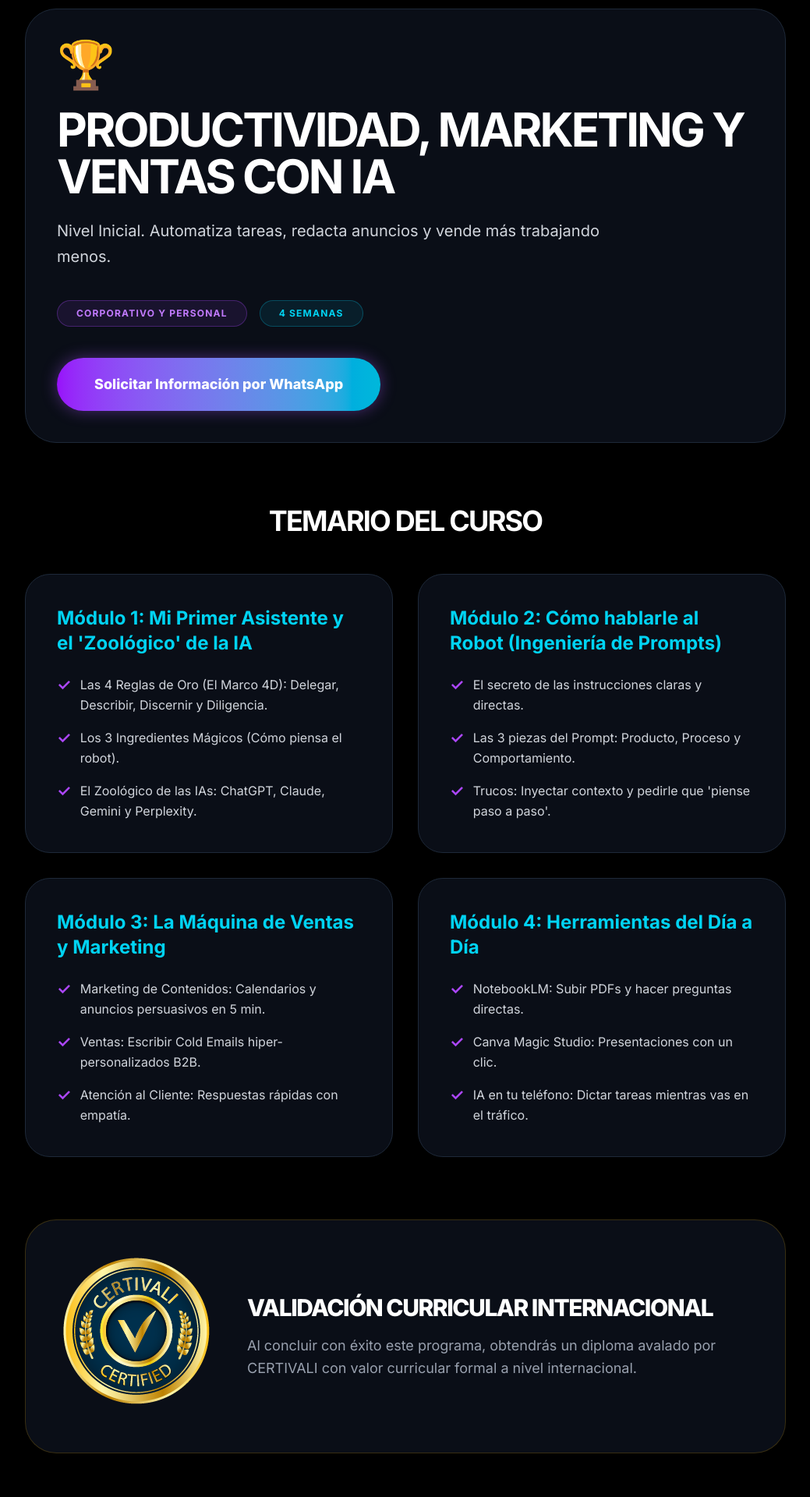
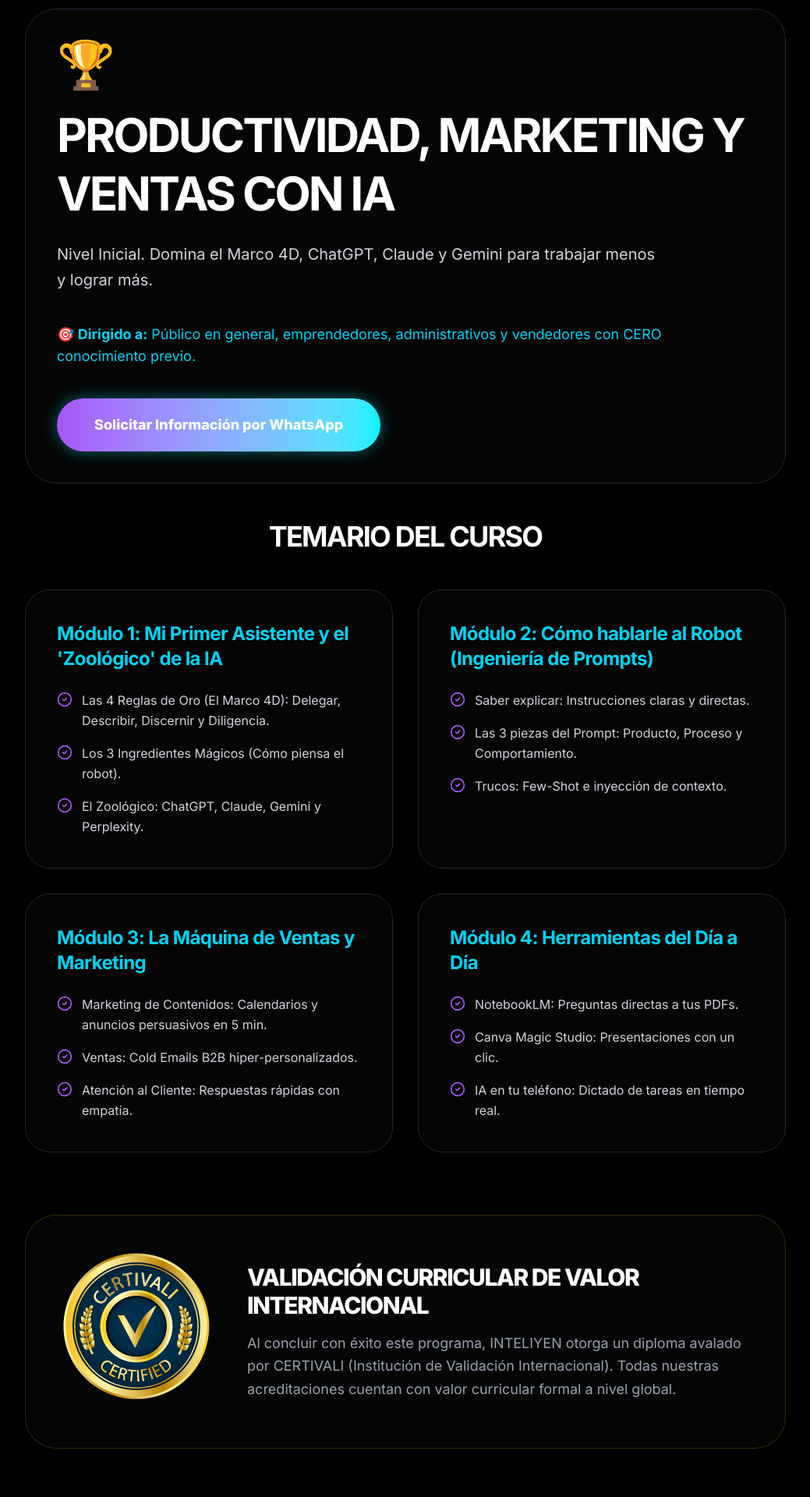
Before and after one commit to inteliyentecnologia-blip/inteliyen-web, a React (Vite) app: page /cursos/1 in a window 1280 px wide. Shown: the part 140-2060 px from the top of the page at 78% size, without its empty margins (120-1159 px from the left). Built offline with nearby package versions, Linux system fonts and the light colour scheme.

Commit message:
fix: recuperando tipografia y 6 cursos completos

```diff
--- a/src/app/data/coursesData.ts
+++ b/src/app/data/coursesData.ts
@@ -3,90 +3,90 @@
     id: 1,
     icon: '🏆',
     title: 'Productividad, Marketing y Ventas con IA',
-    description: 'Nivel Inicial. Automatiza tareas, redacta anuncios y vende más trabajando menos.',
+    description: 'Nivel Inicial. Domina el Marco 4D, ChatGPT, Claude y Gemini para trabajar menos y lograr más.',
     audienceType: 'Corporativo y Personal',
     duration: '4 semanas',
-    audience: 'Público en general, emprendedores, administrativos, vendedores y cualquier persona con CERO conocimiento de tecnología.',
+    audience: 'Público en general, emprendedores, administrativos y vendedores con CERO conocimiento previo.',
     modules: [
-      "Módulo 1: Mi Primer Asistente y el 'Zoológico' de la IA\n• Las 4 Reglas de Oro (El Marco 4D): Delegar, Describir, Discernir y Diligencia.\n• Los 3 Ingredientes Mágicos (Cómo piensa el robot).\n• El Zoológico de las IAs: ChatGPT, Claude, Gemini y Perplexity.",
-      "Módulo 2: Cómo hablarle al Robot (Ingeniería de Prompts)\n• El secreto de las instrucciones claras y directas.\n• Las 3 piezas del Prompt: Producto, Proceso y Comportamiento.\n• Trucos: Inyectar contexto y pedirle que 'piense paso a paso'.",
-      "Módulo 3: La Máquina de Ventas y Marketing\n• Marketing de Contenidos: Calendarios y anuncios persuasivos en 5 min.\n• Ventas: Escribir Cold Emails hiper-personalizados B2B.\n• Atención al Cliente: Respuestas rápidas con empatía.",
-      "Módulo 4: Herramientas del Día a Día\n• NotebookLM: Subir PDFs y hacer preguntas directas.\n• Canva Magic Studio: Presentaciones con un clic.\n• IA en tu teléfono: Dictar tareas mientras vas en el tráfico."
+      "Módulo 1: Mi Primer Asistente y el 'Zoológico' de la IA\n• Las 4 Reglas de Oro (El Marco 4D): Delegar, Describir, Discernir y Diligencia.\n• Los 3 Ingredientes Mágicos (Cómo piensa el robot).\n• El Zoológico: ChatGPT, Claude, Gemini y Perplexity.",
+      "Módulo 2: Cómo hablarle al Robot (Ingeniería de Prompts)\n• Saber explicar: Instrucciones claras y directas.\n• Las 3 piezas del Prompt: Producto, Proceso y Comportamiento.\n• Trucos: Few-Shot e inyección de contexto.",
+      "Módulo 3: La Máquina de Ventas y Marketing\n• Marketing de Contenidos: Calendarios y anuncios persuasivos en 5 min.\n• Ventas: Cold Emails B2B hiper-personalizados.\n• Atención al Cliente: Respuestas rápidas con empatía.",
+      "Módulo 4: Herramientas del Día a Día\n• NotebookLM: Preguntas directas a tus PDFs.\n• Canva Magic Studio: Presentaciones con un clic.\n• IA en tu teléfono: Dictado de tareas en tiempo real."
     ]
   },
   {
     id: 2,
     icon: '🤖',
     title: 'Agentes de IA y Automatización Avanzada',
-    description: 'Nivel Intermedio. Construye "Empleados Digitales" autónomos que trabajen 24/7.',
+    description: 'Nivel Intermedio. Construye "Empleados Digitales" autónomos que trabajen por ti 24/7.',
     audienceType: 'Corporativo y Personal',
     duration: '5 semanas',
-    audience: 'Dueños de negocio, líderes de operaciones y personas que quieren automatizar procesos reales.',
+    audience: 'Dueños de negocio y líderes de operaciones que buscan automatización real.',
     modules: [
-      "Módulo 1: De Chatbots a Agentes Autónomos\n• Diferencia real: El agente piensa, decide y usa herramientas.\n• Ecosistema n8n: Libertad total sin pagar miles en suscripciones.\n• Mapeo de procesos: Identificar qué automatizar hoy.",
-      "Módulo 2: El Cerebro del Agente (Claude & Lógica)\n• Por qué Claude es el mejor para reglas estrictas.\n• System Prompts: Personalidad y árboles de decisión.\n• Gestión de memoria: Recordar el historial del cliente.",
-      "Módulo 3: Orquestación Maestra con n8n\n• Instalación y entendimiento de 'Nodos'.\n• Conexiones API seguras y Webhooks.\n• Enseñar al sistema a 'escuchar' correos o formularios.",
-      "Módulo 4: Proyectos Reales\n• Proyecto 1: Agente Analista (Excel a Slack/WhatsApp).\n• Proyecto 2: Agente de Soporte (Lee manuales y responde tickets).\n• Prevención de errores y mantenimiento."
+      "Módulo 1: De Chatbots a Agentes Autónomos\n• La diferencia real: Decisión vs Respuesta.\n• Ecosistema Open Source: n8n y ahorro de costos.\n• Mapeo de procesos automatizables.",
+      "Módulo 2: El Cerebro del Agente (Claude)\n• Por qué Claude es superior en lógica de reglas.\n• System Prompts y árboles de decisión.\n• Gestión de memoria del agente.",
+      "Módulo 3: Orquestación Maestra con n8n\n• Instalación y lógica de Nodos.\n• Conexiones API y Webhooks.\n• Escucha activa de correos y formularios.",
+      "Módulo 4: Proyectos Reales\n• Proyecto 1: Agente Analista (Excel a Slack/WhatsApp).\n• Proyecto 2: Agente de Soporte con manuales internos.\n• Mantenimiento y prevención de errores."
     ]
   },
   {
     id: 3,
     icon: '🎨',
     title: 'Diseño, Imágenes y Video con IA',
-    description: 'Genera recursos visuales Premium en tiempo récord para marcas y redes.',
+    description: 'Genera recursos visuales Premium en tiempo récord. Midjourney, Runway y ElevenLabs.',
     audienceType: 'Corporativo y Personal',
     duration: '5 semanas',
-    audience: 'Diseñadores, mercadólogos, community managers y creativos.',
+    audience: 'Diseñadores, mercadólogos y creativos que necesitan velocidad profesional.',
     modules: [
-      "Módulo 1: Dirección de Arte Prompteada\n• Batalla: Midjourney V6 vs DALL-E 3 vs Stable Diffusion.\n• Anatomía de un Prompt visual: Iluminación y estilos.\n• Consistencia de personajes: Crear mascotas de marca.",
-      "Módulo 2: Diseño Gráfico y Branding Aumentado\n• Adobe Firefly: Relleno generativo en Photoshop.\n• Creación de logotipos y vectorización rápida.\n• Brand Kit consistente usando solo IA.",
-      "Módulo 3: La Revolución Audiovisual\n• Video Generativo: Runway, Sora y Haiper.\n• Clonación de voz profesional: ElevenLabs en múltiples idiomas.",
-      "Módulo 4: Avatares y Derechos de Autor\n• HeyGen: Avatares para capacitación sin cámaras.\n• Edición basada en texto (Descript) y legalidad de imágenes."
+      "Módulo 1: Dirección de Arte Prompteada\n• Batalla: Midjourney V6 vs DALL-E 3.\n• Anatomía de un Prompt visual: Iluminación y Estilo.\n• Consistencia de personajes para marcas.",
+      "Módulo 2: Diseño Gráfico y Branding\n• Photoshop: Relleno generativo con Adobe Firefly.\n• Logotipos y vectorización rápida.\n• Brand Kits generados 100% con IA.",
+      "Módulo 3: Revolución Audiovisual\n• Video: Runway, Sora y Haiper.\n• Voz: Clonación profesional con ElevenLabs.",
+      "Módulo 4: Avatares y Legalidad\n• HeyGen: Videos de capacitación sin cámaras.\n• Derechos de autor en imágenes generadas."
     ]
   },
   {
     id: 4,
     icon: '🛠️',
-    title: 'Desarrollo de Software Potenciado por IA',
-    description: 'Escribe código, debuguea y documenta a la velocidad del pensamiento.',
+    title: 'Desarrollo de Software con IA',
+    description: 'Escribe código, debuguea y documenta a la velocidad de la luz con Cursor y Copilot.',
     audienceType: 'Ingeniería',
     duration: '6 semanas',
-    audience: 'Programadores (Juniors/Seniors), Arquitectos y estudiantes de ingeniería.',
+    audience: 'Programadores (JR/SR) y estudiantes de ingeniería.',
     modules: [
-      "Módulo 1: El Nuevo Entorno (IDEs Inteligentes)\n• Dominio de Cursor IDE y GitHub Copilot.\n• Autocompletado predictivo y generación de boilerplate.\n• Estructuras en React, Python o Node.js.",
-      "Módulo 2: IA como Pair Programmer\n• Traducción de código (PHP viejo a TypeScript moderno).\n• Explicación de código Legacy complejo.\n• Regex y consultas SQL con lenguaje natural.",
-      "Módulo 3: Calidad, Testing y Debugging\n• Automatización de Unit Tests con un clic.\n• Refactoring: Optimización de algoritmos lentos.\n• Debugging asistido por terminal.",
-      "Módulo 4: Arquitectura y DevOps\n• Diseño de bases de datos relacionales con IA.\n• Documentación automática (README/Swagger).\n• Detección de vulnerabilidades antes de producción."
+      "Módulo 1: IDEs Inteligentes\n• Dominio de Cursor y GitHub Copilot.\n• Generación de boilerplate en React/Python.",
+      "Módulo 2: Pair Programming\n• Traducción de código legacy.\n• Regex y consultas SQL con lenguaje natural.",
+      "Módulo 3: Calidad y Testing\n• Automatización de Unit Tests.\n• Refactorización y optimización de algoritmos.",
+      "Módulo 4: Arquitectura y DevOps\n• Documentación automática (Swagger/README).\n• Detección de vulnerabilidades de seguridad."
     ]
   },
   {
     id: 5,
     icon: '📈',
     title: 'Project Manager & Master SCRUM con IA',
-    description: 'Gestión ágil inteligente. Automatiza ceremonias y predice riesgos.',
+    description: 'Gestión ágil inteligente. Automatiza ceremonias y predice riesgos de proyectos.',
     audienceType: 'Gestión Técnica',
     duration: '4 semanas',
-    audience: 'Líderes de equipo, Product Owners, Scrum Masters y directores.',
+    audience: 'Líderes de equipo, Product Owners y Scrum Masters.',
     modules: [
-      "Módulo 1: Agilidad en la Era de la IA\n• Repaso de SCRUM y el nuevo rol del 'Orquestador de IA'.",
-      "Módulo 2: Gestión Inteligente del Backlog\n• Redacción de Historias de Usuario con Claude.\n• Estimación de Story Points basada en datos.\n• División automática de Épicas en tareas.",
-      "Módulo 3: Automatización de Ceremonias\n• Daily Standups asíncronos y resúmenes de bloqueos.\n• Minutas automáticas en Plannings e integración con Jira/Asana.",
-      "Módulo 4: Predicción de Riesgos\n• Análisis predictivo de retrasos.\n• Reportes de estatus semanales automáticos.\n• Comunicación empática y manejo de crisis."
+      "Módulo 1: Agilidad en la Era IA\n• SCRUM y el rol del Orquestador de IA.",
+      "Módulo 2: Gestión de Backlog\n• Historias de usuario y Story Points con Claude.\n• División automática de Épicas.",
+      "Módulo 3: Automatización de Ceremonias\n• Daily Standups y minutas automáticas.\n• Integración con Jira y Asana.",
+      "Módulo 4: Predicción de Riesgos\n• Análisis predictivo de retrasos.\n• Reportes ejecutivos automáticos."
     ]
   },
   {
     id: 6,
     icon: '🔒',
     title: 'Seguridad y Amenazas con IA',
-    description: 'Protege tu empresa contra Deepfakes, Phishing IA y Shadow AI.',
+    description: 'Protege tu empresa contra ataques generativos, deepfakes y fugas de datos.',
     audienceType: 'Seguridad / Legal',
     duration: '4 semanas',
-    audience: 'Directores TI (CTOs, CISOs), equipos legales y Recursos Humanos.',
+    audience: 'CTOs, CISOs, equipos legales y Recursos Humanos.',
     modules: [
-      "Módulo 1: El Nuevo Paisaje de Ataques\n• Spear-Phishing Generativo y Deepfakes (Vishing).\n• Inyección de Prompts en chatbots corporativos.",
-      "Módulo 2: El Escudo Defensivo\n• Detección de anomalías en red con IA.\n• Capacitación para detectar audios/videos falsos.\n• Bloqueo de malware con Machine Learning.",
-      "Módulo 3: Privacidad y Shadow AI\n• Riesgos de subir datos financieros a IAs gratuitas.\n• Modelos Públicos vs Entornos Enterprise Privados.\n• Control de accesos y fugas en RRHH.",
-      "Módulo 4: Política de IA Corporativa\n• Gobernanza: Manual de Uso Aceptable.\n• Cumplimiento legal y normativo (GDPR/Privacidad).\n• Protocolos de respuesta ante brechas de datos."
+      "Módulo 1: El Nuevo Paisaje de Ataques\n• Spear-Phishing Generativo y Deepfakes.\n• Inyección de Prompts en sistemas internos.",
+      "Módulo 2: Escudo Defensivo\n• Detección de anomalías con Machine Learning.\n• Bloqueo automático de malware.",
+      "Módulo 3: Privacidad y Shadow AI\n• Riesgos de IAs públicas vs Entornos Enterprise.\n• Control de fugas de datos en RRHH.",
+      "Módulo 4: Gobernanza y Política\n• Manual de Uso Aceptable de IA.\n• Protocolos ante brechas de datos."
     ]
   }
 ];
--- a/src/app/pages/CourseDetailPage.tsx
+++ b/src/app/pages/CourseDetailPage.tsx
@@ -1,5 +1,6 @@
 import { useEffect } from 'react';
 import { useParams, Link } from 'react-router-dom';
+import { CheckCircle2 } from 'lucide-react';
 import { coursesData } from '../data/coursesData';
 import selloGold from '../../assets/sello-garantia.png';
 
@@ -13,42 +14,27 @@
   return (
     <div className="min-h-screen bg-black text-white pb-20">
       <div className="max-w-5xl mx-auto px-6 pt-24">
-        <Link to="/cursos" className="text-cyan-400 hover:text-cyan-300 mb-8 inline-block font-bold uppercase tracking-widest text-sm">
-          ← Volver a Cursos
-        </Link>
+        <Link to="/cursos" className="text-cyan-400 hover:text-cyan-300 mb-8 inline-block font-bold uppercase tracking-widest text-sm">← Volver a Cursos</Link>
 
-        {/* Tarjeta de Encabezado Premium */}
-        <div className="bg-[#0A0E17] border border-gray-800 p-10 rounded-[2.5rem] shadow-2xl relative overflow-hidden">
+        <div className="bg-[#050505] border border-gray-800 p-10 rounded-[2.5rem] shadow-2xl relative overflow-hidden mb-12">
           <span className="text-6xl mb-6 block">{course.icon}</span>
-          <h1 className="text-4xl md:text-6xl font-bold mb-6 text-white tracking-tighter uppercase">{course.title}</h1>
+          <h1 className="text-4xl md:text-6xl font-bold mb-6 text-white tracking-tighter uppercase leading-tight">{course.title}</h1>
           <p className="text-xl text-gray-300 mb-10 leading-relaxed max-w-3xl">{course.description}</p>
-
-          <div className="flex gap-4 mb-10">
-            <span className="bg-purple-500/10 text-purple-400 px-6 py-2 rounded-full border border-purple-500/30 font-bold uppercase text-xs tracking-widest">
-              {course.audienceType}
-            </span>
-            <span className="bg-cyan-500/10 text-cyan-400 px-6 py-2 rounded-full border border-cyan-500/30 font-bold uppercase text-xs tracking-widest">
-              {course.duration}
-            </span>
-          </div>
-
-          <a href="https://wa.me/523314494403" target="_blank" className="inline-block bg-gradient-to-r from-purple-600 to-cyan-500 px-12 py-5 rounded-full font-extrabold text-lg shadow-[0_0_20px_rgba(168,85,247,0.4)]">
-            Solicitar Información por WhatsApp
-          </a>
+          <p className="text-cyan-400 mb-10 text-lg"><strong>🎯 Dirigido a:</strong> {course.audience}</p>
+          <a href="https://wa.me/523314494403" target="_blank" className="inline-block bg-gradient-to-r from-[#A855F7] to-[#00F2FF] px-12 py-5 rounded-full font-extrabold text-lg shadow-[0_0_20px_rgba(0,242,255,0.4)]">Solicitar Información por WhatsApp</a>
         </div>
 
-        {/* Temario en Dos Columnas */}
-        <h2 className="text-4xl font-bold text-center mt-20 mb-12 uppercase tracking-tighter">Temario del Curso</h2>
-        <div className="grid grid-cols-1 md:grid-cols-2 gap-8">
+        <h2 className="text-4xl font-bold text-center mb-12 uppercase tracking-tighter">Temario del Curso</h2>
+        <div className="grid grid-cols-1 md:grid-cols-2 gap-8 mb-20">
           {course.modules.map((m, i) => {
             const parts = m.split('\n•');
             return (
-              <div key={i} className="bg-[#0A0E17] border border-gray-800 p-10 rounded-[2rem]">
-                <h3 className="text-2xl font-bold text-cyan-400 mb-6">{parts[0]}</h3>
+              <div key={i} className="bg-[#050505] border border-gray-800 p-10 rounded-[2rem] hover:border-[#A855F7]/40 transition-colors">
+                <h3 className="text-2xl font-bold text-cyan-400 mb-6 tracking-tight">{parts[0]}</h3>
                 <ul className="space-y-4">
                   {parts.slice(1).map((bullet, bi) => (
                     <li key={bi} className="flex items-start gap-3">
-                      <span className="text-purple-500 font-bold text-xl">✓</span>
+                      <CheckCircle2 className="w-5 h-5 text-[#A855F7] shrink-0 mt-0.5" />
                       <span className="text-gray-300 text-base leading-relaxed">{bullet.trim()}</span>
                     </li>
                   ))}
@@ -58,14 +44,11 @@
           })}
         </div>
 
-        {/* Bloque Dorado de Validación */}
-        <div className="mt-20 bg-[#0A0E17] border border-yellow-500/20 p-12 rounded-[2.5rem] flex flex-col md:flex-row items-center gap-12 shadow-2xl">
+        <div className="bg-[#050505] border border-yellow-500/20 p-12 rounded-[2.5rem] flex flex-col md:flex-row items-center gap-12 shadow-2xl">
           <img src={selloGold} alt="Validación" className="w-48 object-contain" />
           <div className="text-center md:text-left">
-            <h3 className="text-3xl font-extrabold text-white mb-4 uppercase tracking-tighter">Validación Curricular Internacional</h3>
-            <p className="text-gray-400 text-lg leading-relaxed">
-              Al concluir con éxito este programa, obtendrás un diploma avalado por CERTIVALI con valor curricular formal a nivel internacional.
-            </p>
+            <h3 className="text-3xl font-extrabold text-white mb-4 uppercase tracking-tighter">Validación Curricular de Valor Internacional</h3>
+            <p className="text-gray-400 text-lg leading-relaxed">Al concluir con éxito este programa, INTELIYEN otorga un diploma avalado por CERTIVALI (Institución de Validación Internacional). Todas nuestras acreditaciones cuentan con valor curricular formal a nivel global.</p>
           </div>
         </div>
       </div>
--- a/src/app/pages/CoursesListPage.tsx
+++ b/src/app/pages/CoursesListPage.tsx
@@ -4,12 +4,12 @@
 
 const getCardStyle = (id: number) => {
   const styles: Record<number, any> = {
-    1: { text: 'text-[#00F2FF]', border: 'border-[#00F2FF]/40', glow: 'shadow-[0_0_20px_rgba(0,242,255,0.2)]' },
-    2: { text: 'text-[#FFD700]', border: 'border-[#FFD700]/40', glow: 'shadow-[0_0_20px_rgba(255,215,0,0.2)]' },
-    3: { text: 'text-[#FF4D00]', border: 'border-[#FF4D00]/40', glow: 'shadow-[0_0_20px_rgba(255,77,0,0.2)]' },
-    4: { text: 'text-[#A855F7]', border: 'border-[#A855F7]/40', glow: 'shadow-[0_0_20px_rgba(168,85,247,0.2)]' },
-    5: { text: 'text-[#10B981]', border: 'border-[#10B981]/40', glow: 'shadow-[0_0_20px_rgba(16,185,129,0.2)]' },
-    6: { text: 'text-[#EC4899]', border: 'border-[#EC4899]/40', glow: 'shadow-[0_0_20px_rgba(236,72,153,0.2)]' },
+    1: { border: 'border-[#00F2FF]/40', glow: 'shadow-[0_0_20px_rgba(0,242,255,0.2)]', text: 'text-[#00F2FF]' },
+    2: { border: 'border-[#FFD700]/40', glow: 'shadow-[0_0_20px_rgba(255,215,0,0.2)]', text: 'text-[#FFD700]' },
+    3: { border: 'border-[#FF4D00]/40', glow: 'shadow-[0_0_20px_rgba(255,77,0,0.2)]', text: 'text-[#FF4D00]' },
+    4: { border: 'border-[#A855F7]/40', glow: 'shadow-[0_0_20px_rgba(168,85,247,0.2)]', text: 'text-[#A855F7]' },
+    5: { border: 'border-[#10B981]/40', glow: 'shadow-[0_0_20px_rgba(16,185,129,0.2)]', text: 'text-[#10B981]' },
+    6: { border: 'border-[#EC4899]/40', glow: 'shadow-[0_0_20px_rgba(236,72,153,0.2)]', text: 'text-[#EC4899]' },
   };
   return styles[id] || styles[1];
 };
@@ -18,7 +18,7 @@
   return (
     <div className="min-h-screen bg-black text-white py-20 px-6">
       <div className="text-center mb-20">
-        <h1 className="text-5xl md:text-7xl font-bold mb-6 uppercase tracking-tighter">
+        <h1 className="text-5xl md:text-7xl font-bold mb-6 tracking-tighter uppercase">
           <span className="text-transparent bg-clip-text bg-gradient-to-r from-[#A855F7] via-[#EC4899] to-[#00F2FF]">
             Cursos y Capacitación
           </span>
@@ -36,9 +36,9 @@
               <div className="text-6xl mb-8">{course.icon}</div>
               <h2 className={`text-2xl font-bold mb-6 ${style.text} tracking-tight`}>{course.title}</h2>
               <p className="text-gray-400 mb-10 flex-grow text-sm leading-relaxed">{course.description}</p>
-              <div className="flex flex-wrap gap-3 mb-10">
-                <span className="px-4 py-1.5 rounded-full border border-gray-800 bg-gray-900/50 text-gray-300 text-[10px] font-bold uppercase tracking-widest">{course.audienceType}</span>
-                <span className="px-4 py-1.5 rounded-full border border-cyan-500/30 bg-cyan-500/10 text-cyan-400 text-[10px] font-bold uppercase tracking-widest">{course.duration}</span>
+              <div className="flex flex-wrap gap-3 mb-10 font-bold text-[10px] uppercase tracking-widest">
+                <span className="px-4 py-1.5 rounded-full border border-gray-800 bg-gray-900/50 text-gray-300">{course.audienceType}</span>
+                <span className="px-4 py-1.5 rounded-full border border-cyan-500/30 bg-cyan-500/10 text-cyan-400">{course.duration}</span>
               </div>
               <div className="mt-auto pt-8 border-t border-gray-900">
                 <Link to={`/cursos/${course.id}`} className="flex items-center justify-between text-xs font-black uppercase tracking-[0.2em] text-gray-400 hover:text-white transition-colors">
```
Also changed, not shown: 5 other files (tests, documents, lock files or other folders).
